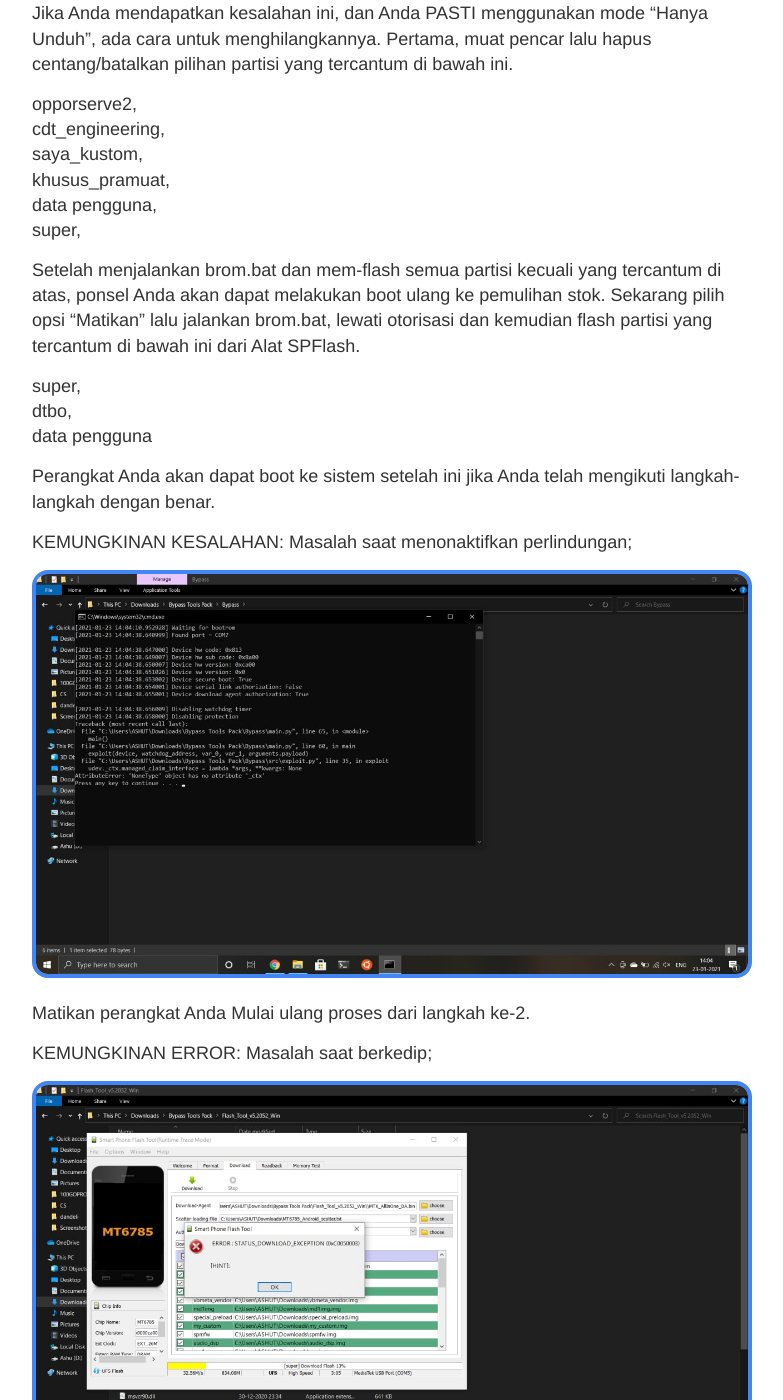
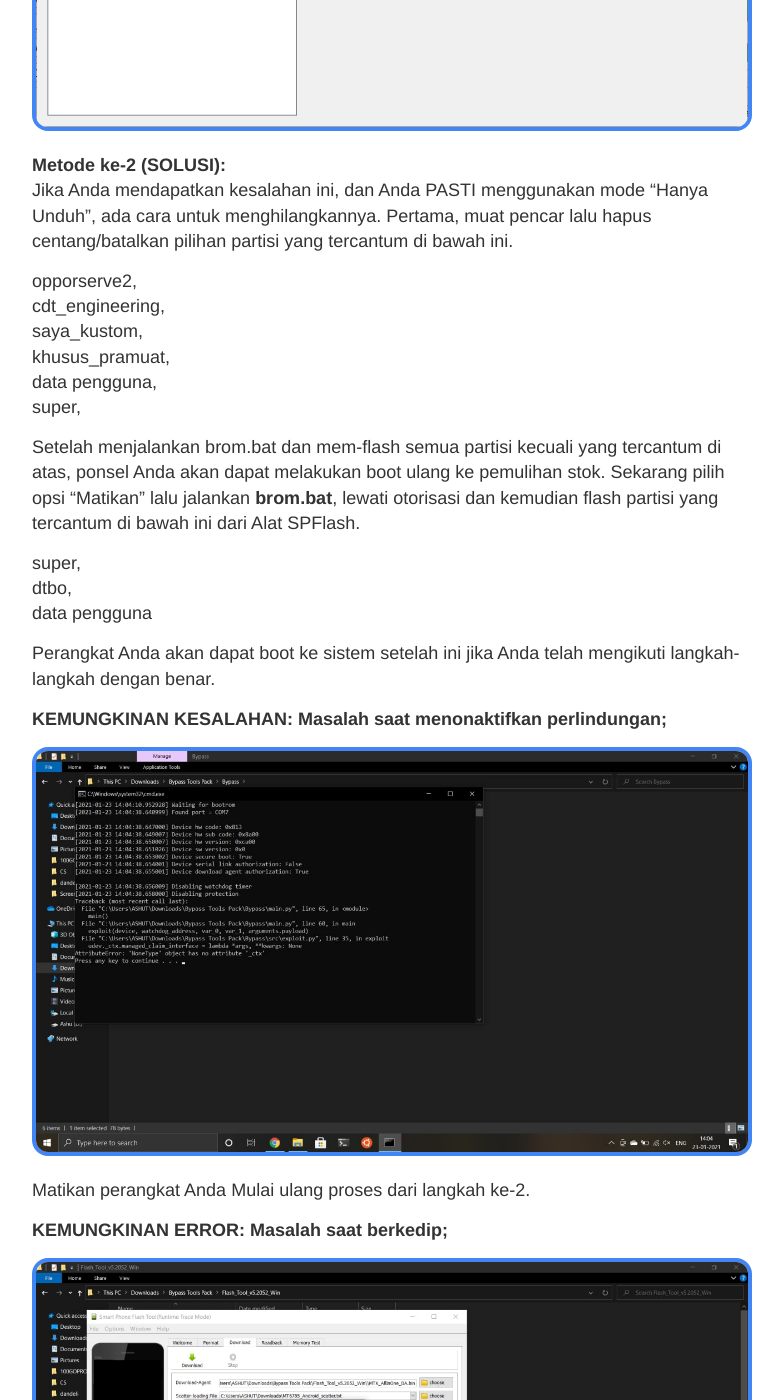
Before and after one commit to r6id/r6id.github.io, a Jekyll site: the page built from _posts/2021-10-01-Tutorial-Flash-Ulang-Via-SP-Flash-Tool.md, in a window 1280 px wide and 1400 px high, scrolled down 10187 px. Shown: the whole window, without its empty margins (248-1031 px from the left). Built offline with Jekyll 4.4.1, drawn with Linux system fonts in a browser that asks for light colours; comment, search, counter and statistics services are not loaded; some of the changed text lies outside the part shown.

Commit message:
r6id-web: Merapikan kode
Signed-off-by: officialputuid <officialputuid@hack.id>
Change-Id: Idf0dd870d3bfe2f1c79b3df0f06bb58768c827aa

````diff
--- a/_posts/2021-10-01-Tutorial-Flash-Ulang-Via-SP-Flash-Tool.md
+++ b/_posts/2021-10-01-Tutorial-Flash-Ulang-Via-SP-Flash-Tool.md
@@ -12,16 +12,16 @@ MOHON LIHAT "TROUBLESHOOTING" DI AKHIR PANDUAN TERLEBIH DAHULU JIKA ANDA MEMILIK
 >>(ANDA AKAN KEHILANGAN IMEI JIKA MENGGUNAKAN FORMAT ALL + DOWNLOAD. ANDA AMAN JIKA MENGGUNAKAN DOWNLOAD SAJA!)
 ```
 
-VIDEO GUIDES:
+### VIDEO GUIDES:
 <iframe width="100%" height="315" src="https://www.youtube.com/embed/yxs3SCYSKb0" title="YouTube video player" frameborder="0" allow="accelerometer; autoplay; clipboard-write; encrypted-media; gyroscope; picture-in-picture" allowfullscreen></iframe><br/>
 
 [JIKA MENGGUNAKAN LINUX KLIK DI SINI](https://forum.xda-developers.com/t/guide-unbrick-downgrade-your-realme-6-6i-india-6s-linux-method.4251077/#post-84705057) - Kredit ke [@bx2_nero](https://forum.xda-developers.com/m/6618455/)
 
-Metode Windows<br/>
+### Metode Windows<br/>
 Persyaratan:<br/>
 - [Bypass Tools Pack](https://drive.google.com/file/d/1DFMUgpD5rWpSeI_qDZD-uhBxqhuvXvlB/view?usp=sharing) - (ALAT SPFLASH, DRIVER DAN BYPASS FILES)
 
-File OFP (OPPO FIRMWARE PACKAGE) yang didekripsi:<br/>
+### File OFP (OPPO FIRMWARE PACKAGE) yang didekripsi:<br/>
 
 1) FIRMWARE LENGKAP - TERMASUK PARTISI "USERDATA", KARENA LEBIH BESAR.
 - B.53 - [Mega](https://mega.nz/folder/2YlCyCTR#kzUmFVZjkBqLNu572AaA3g) - [GDrive](https://drive.google.com/uc?id=1g7Z6zmnQLObdJq5KMI4wUA0OYcTdHU5z&export=download) - [Mirror](https://samarv121.priv.workers.dev/RMX2001_11_B.53_201216_91b378cc_decrypted.zip)
@@ -115,7 +115,7 @@ Jika kesalahannya masuk ke menu Opsi dan nonaktifkan opsi yang ditunjukkan di ba
 
 <img width="100%" src="../images/flash/013.png" style="border: 4px #4285F4 solid; border-radius: 16px;">
 
-Metode ke-2 (SOLUSI):<br/>
+**Metode ke-2 (SOLUSI):**<br/>
 Jika Anda mendapatkan kesalahan ini, dan Anda PASTI menggunakan mode "Hanya Unduh", ada cara untuk menghilangkannya. Pertama, muat pencar lalu hapus centang/batalkan pilihan partisi yang tercantum di bawah ini.
 
 opporserve2,<br/>
@@ -125,7 +125,7 @@ khusus_pramuat,<br/>
 data pengguna,<br/>
 super,<br/>
 
-Setelah menjalankan brom.bat dan mem-flash semua partisi kecuali yang tercantum di atas, ponsel Anda akan dapat melakukan boot ulang ke pemulihan stok. Sekarang pilih opsi "Matikan" lalu jalankan brom.bat, lewati otorisasi dan kemudian flash partisi yang tercantum di bawah ini dari Alat SPFlash.
+Setelah menjalankan brom.bat dan mem-flash semua partisi kecuali yang tercantum di atas, ponsel Anda akan dapat melakukan boot ulang ke pemulihan stok. Sekarang pilih opsi "Matikan" lalu jalankan **brom.bat**, lewati otorisasi dan kemudian flash partisi yang tercantum di bawah ini dari Alat SPFlash.
 
 super,<br/>
 dtbo,<br/>
@@ -133,13 +133,13 @@ data pengguna<br/>
 
 Perangkat Anda akan dapat boot ke sistem setelah ini jika Anda telah mengikuti langkah-langkah dengan benar.<br/>
 
-KEMUNGKINAN KESALAHAN: Masalah saat menonaktifkan perlindungan;
+**KEMUNGKINAN KESALAHAN: Masalah saat menonaktifkan perlindungan;**
 
 <img width="100%" src="../images/flash/014.png" style="border: 4px #4285F4 solid; border-radius: 16px;">
 
 Matikan perangkat Anda Mulai ulang proses dari langkah ke-2.<br/>
 
-KEMUNGKINAN ERROR: Masalah saat berkedip;
+**KEMUNGKINAN ERROR: Masalah saat berkedip;**
 
 <img width="100%" src="../images/flash/015.png" style="border: 4px #4285F4 solid; border-radius: 16px;">
 
@@ -158,6 +158,6 @@ Jadi, Anda dapat menggunakan versi apa pun yang dimulai dengan B dan itu akan be
 Terima kasih kepada:
 - [https://github.com/bkerler/oppo_decrypt](https://github.com/bkerler/oppo_decrypt) - Decryptor.
 - [https://github.com/MTK-bypass](https://github.com/MTK-bypass) - tools MTK-bypass.
-- [Orangeskai](https://github.com/Orangeskai) - First translater [1]
-- [officialputuid](https://github.com/officialputuid) - update & translate [2]
-- and All Admin Realme 6 Indonesia & Global
+- [Orangeskai](https://github.com/Orangeskai) - First translate [1].
+- [officialputuid](https://github.com/officialputuid) - update & translate [2].
+- and All Admin Realme 6 Indonesia & Global.
````
Also changed, not shown: other parts of _posts/2021-10-01-Tutorial-Flash-Ulang-Via-SP-Flash-Tool.md (+6 -6 lines).
